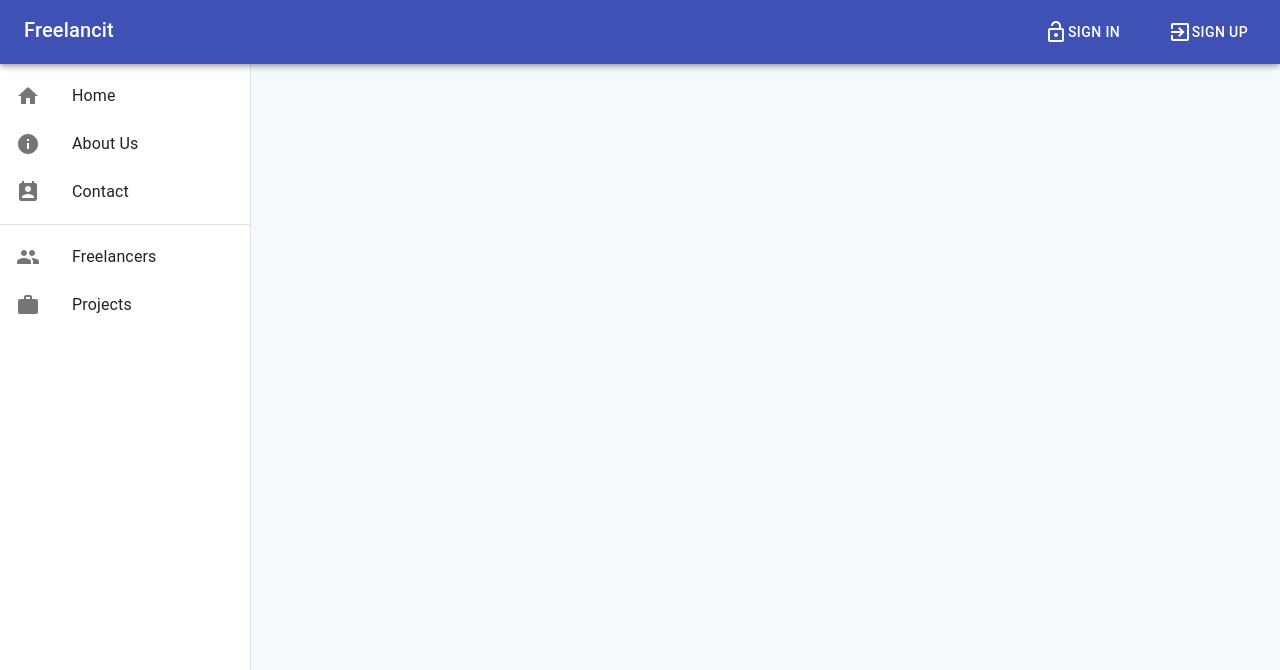
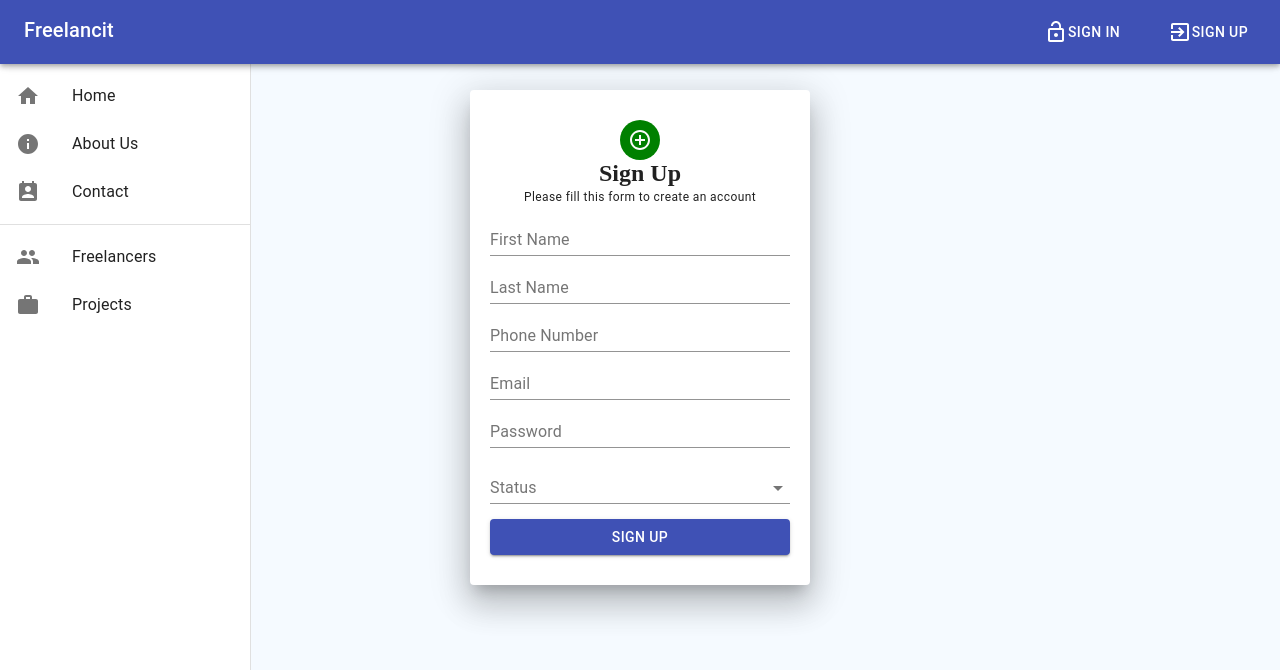
Before and after one commit to Meher-Slimani/Freelancit, a React (Create React App) app in the folder client/: page / in a window 1280 px wide. Shown: the top 670 px of the page. Built offline with nearby package versions, Linux system fonts and the light colour scheme.

Commit message:
Create signUp component

```diff
--- a/client/src/App.js
+++ b/client/src/App.js
@@ -1,10 +1,12 @@
 import "./App.css";
+import SignupForm from "./components/forms/SignupForm";
 import Layout from "./components/Layout";
 
 const App = () => {
   return (
     <div className="App">
       <Layout />
+      <SignupForm />
     </div>
   );
 };
--- /dev/null
+++ b/client/src/components/forms/SignupForm.js
@@ -0,0 +1,50 @@
+import React from 'react'
+import { makeStyles } from "@material-ui/core/styles";
+import {Grid, Paper, Avatar, Typography, TextField, FormControl, InputLabel, Select, MenuItem, Button} from "@material-ui/core"
+import AddCircleoutlineOutlibnedIcon from "@material-ui/icons/AddCircleOutlineOutlined"
+
+const useStyles = makeStyles((theme) => ({
+    paperStyle:{padding: "30px 20px", width: 300, margin:"90px auto"},
+    avatarstyle:{backgroundColor: "green"},
+    formControl: {
+    margin: theme.spacing(1),
+    marginLeft: 0,
+    marginBottom: "15px",
+    minWidth: 120,
+  }
+    }))
+
+const SignupForm = () => {
+    const classes = useStyles()
+
+    return (
+        <Grid>
+            <Paper elevation={20} className={classes.paperStyle}>
+                <Grid align="center">
+                    <Avatar className={classes.avatarstyle}>
+                        <AddCircleoutlineOutlibnedIcon />
+                    </Avatar>
+                    <h2>Sign Up</h2>
+                    <Typography variant="caption">Please fill this form to create an account</Typography>
+                </Grid>
+                <form>
+                    <TextField fullWidth mt="25px" label="First Name" />
+                    <TextField fullWidth mt="25px" label="Last Name" />
+                    <TextField fullWidth mt="25px" label="Phone Number" />
+                    <TextField fullWidth mt="25px" label="Email" />
+                    <TextField fullWidth mt="25px" label="Password" />
+                    <FormControl fullWidth className={classes.formControl}>
+                    <InputLabel>Status</InputLabel>
+                    <Select>
+                    <MenuItem value="Freelancer">Freelancer</MenuItem>
+                    <MenuItem value="Freelance Seeker">Freelance Seeker</MenuItem>
+                    </Select>
+                    </FormControl>
+                    <Button fullWidth type="submit" variant="contained" color="primary" >SIGN UP</Button>
+                </form>
+            </Paper>
+        </Grid>
+    )
+}
+
+export default SignupForm
```
